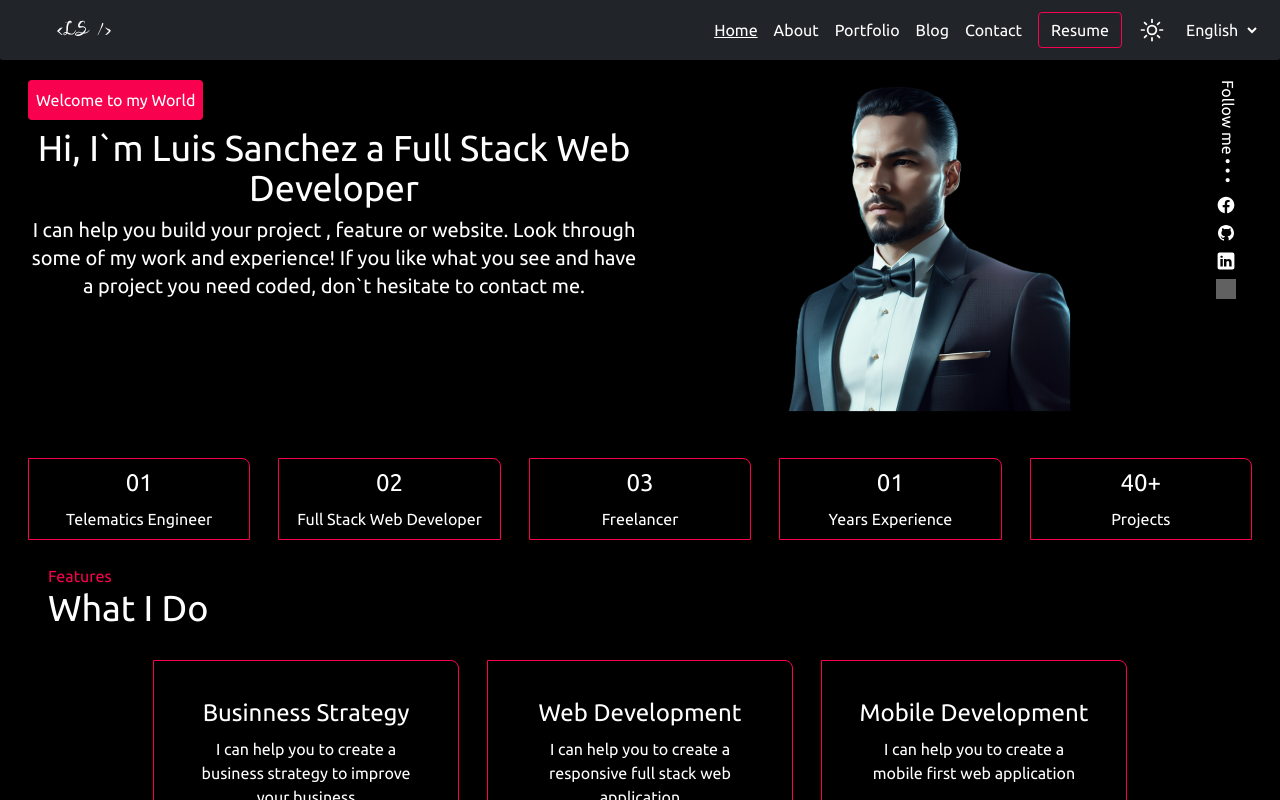
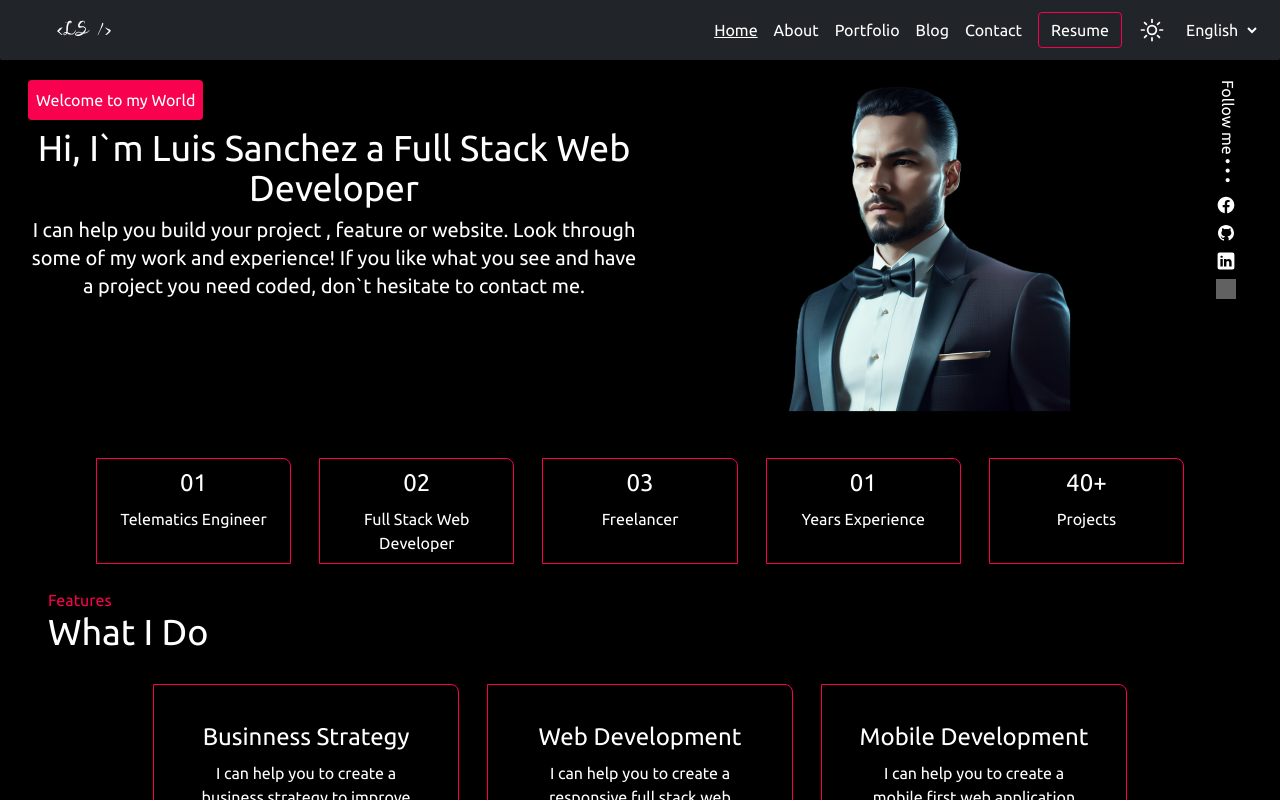
Before and after one commit to sanieni6/ReactPortfolio, a React (Vite) app: page / in a window 1280 px wide. Shown: the top 800 px of the page. Built offline with nearby package versions, Linux system fonts and the light colour scheme; grey boxes are pictures that could not be loaded.

Commit message:
Change padding in home

```diff
--- a/src/routes/Home.jsx
+++ b/src/routes/Home.jsx
@@ -32,7 +32,7 @@ const Home = () => {
           };
         }, []);
         return (
-        <div className={`w-full flex flex-col items-center md:items-stretch md:flex-row justify-center gap-7 my-6 px-7`}>
+        <div className={`w-full flex flex-col items-center md:items-stretch md:flex-row justify-center gap-7 my-6 px-7 md:px-24`}>
             {Object.keys(currentLanguage.home.carusel).map((key, index) => (
                 <div key={key} className= {`border-solid border ${darkMode? 'border-lightSecond':'border-darkSecond'} p-2 w-3/6 md:w-1/6 rounded-tr-lg md:flex-grow fade-in ${visible ? 'active' : ''} ` }  style={{ transitionDelay: `${index * 0.1}s` }}>
                     <h3 className={`${darkMode? 'text-lightText':'text-darkText'} text-2xl mb-2`}>{currentLanguage.home.carusel[key].amount}</h3>
```
Also changed, not shown: 4 other files (tests, documents, lock files or other folders).
